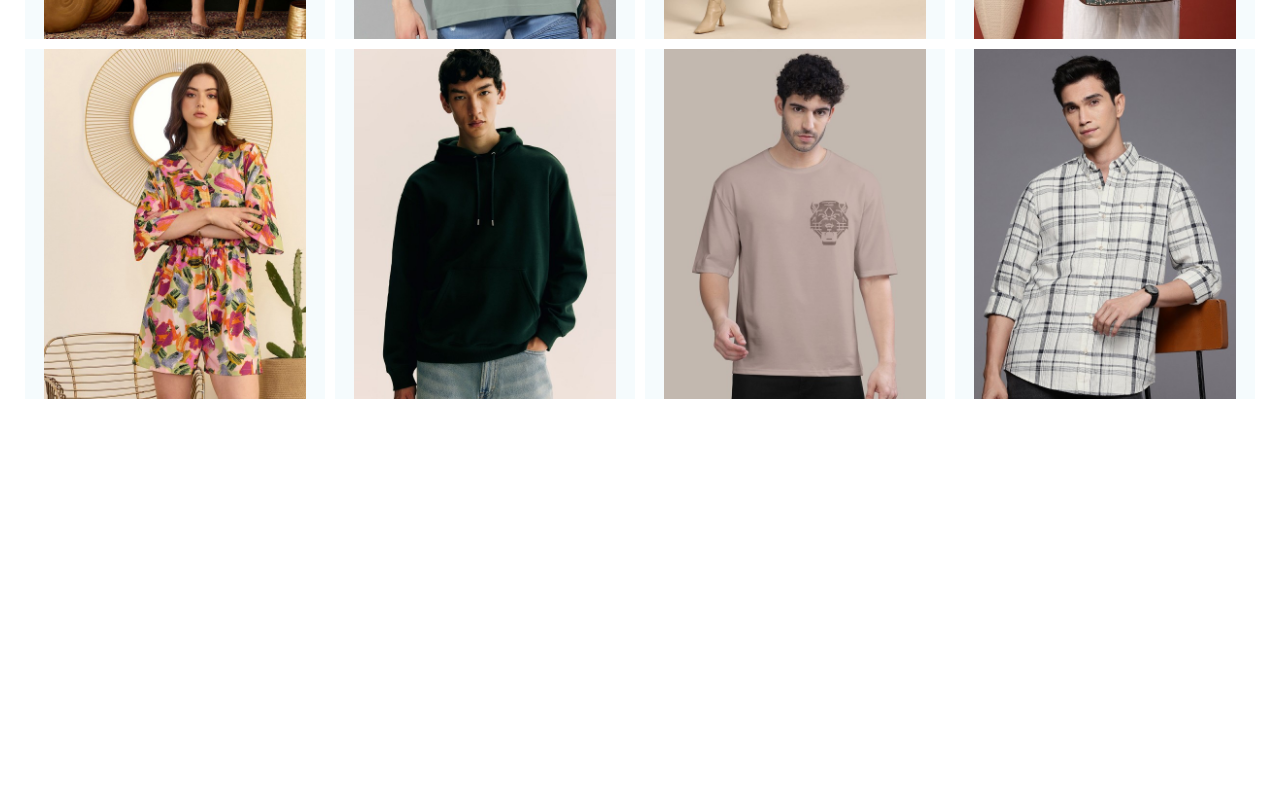
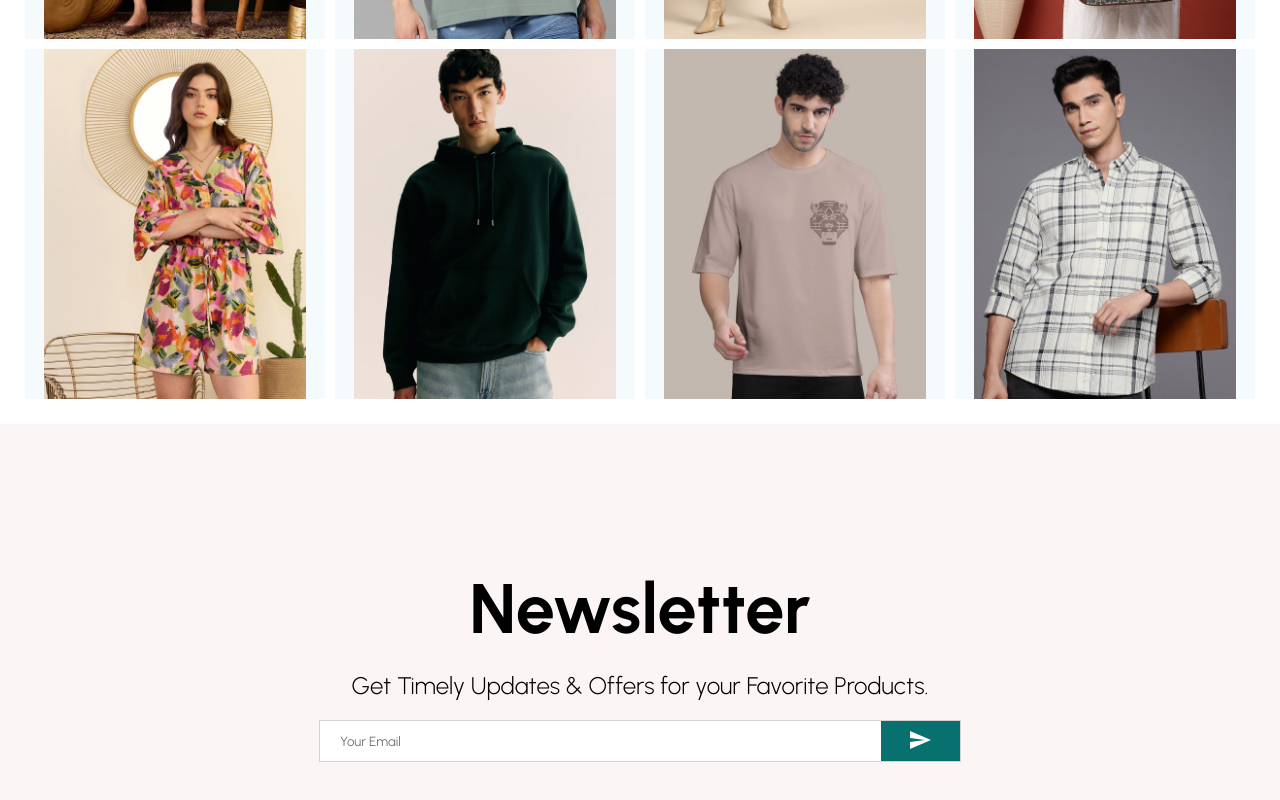
Before and after one commit to VishalChoudhary/ecommerce, a React (Create React App) app: page / in a window 1280 px wide. Shown: the part 1832-2632 px from the top of the page. Before the commit the page ends 2256 px from the top, so only its background shows below. Built offline with nearby package versions, Linux system fonts and the light colour scheme.

Commit message:
newsletter design

```diff
--- /dev/null
+++ b/src/components/Newsletter.jsx
@@ -0,0 +1,63 @@
+import { Send } from '@material-ui/icons';
+import React from 'react';
+import styled from 'styled-components';
+
+const Container = styled.div`
+    height: 60vh;
+    background-color: #fcf5f5;
+    display: flex;
+    align-items: center;
+    justify-content: center;
+    flex-direction: column;
+`;
+
+const Title = styled.h1`
+    font-size: 70px;
+    margin-bottom: 20px;
+`;
+
+const Description = styled.div`
+    font-size: 24px;
+    font-weight: 300;
+    margin-bottom: 20px;
+`;
+
+const InputContainer = styled.div`
+    width: 50%;
+    height: 40px;
+    background-color: white;
+    display: flex;
+    justify-content: space-between;
+    border: 1px solid lightgray;
+`;
+
+const Input = styled.input`
+    border: none;
+    flex : 8;
+    padding-left: 20px;
+`;
+
+const Button = styled.button`
+    flex: 1;
+    border: none;
+    background-color: #097070;
+    color: white;
+    cursor: pointer;
+`;
+
+const Newsletter = () => {
+  return (
+    <Container>
+        <Title>Newsletter</Title>
+        <Description>Get Timely Updates & Offers for your Favorite Products.</Description>
+        <InputContainer>
+            <Input placeholder='Your Email'/>
+            <Button>
+                <Send />
+            </Button>
+        </InputContainer>
+    </Container>
+  )
+}
+
+export default Newsletter;
--- a/src/pages/Home.jsx
+++ b/src/pages/Home.jsx
@@ -4,6 +4,7 @@
 import Slider from '../components/Slider';
 import Categories from '../components/Categories';
 import Products from '../components/Products';
+import Newsletter from '../components/Newsletter';
 
 const Home = () => {
   return (
@@ -13,6 +14,7 @@
       <Slider />
       <Categories />
       <Products />
+      <Newsletter />
     </div>
   )
 }
```
